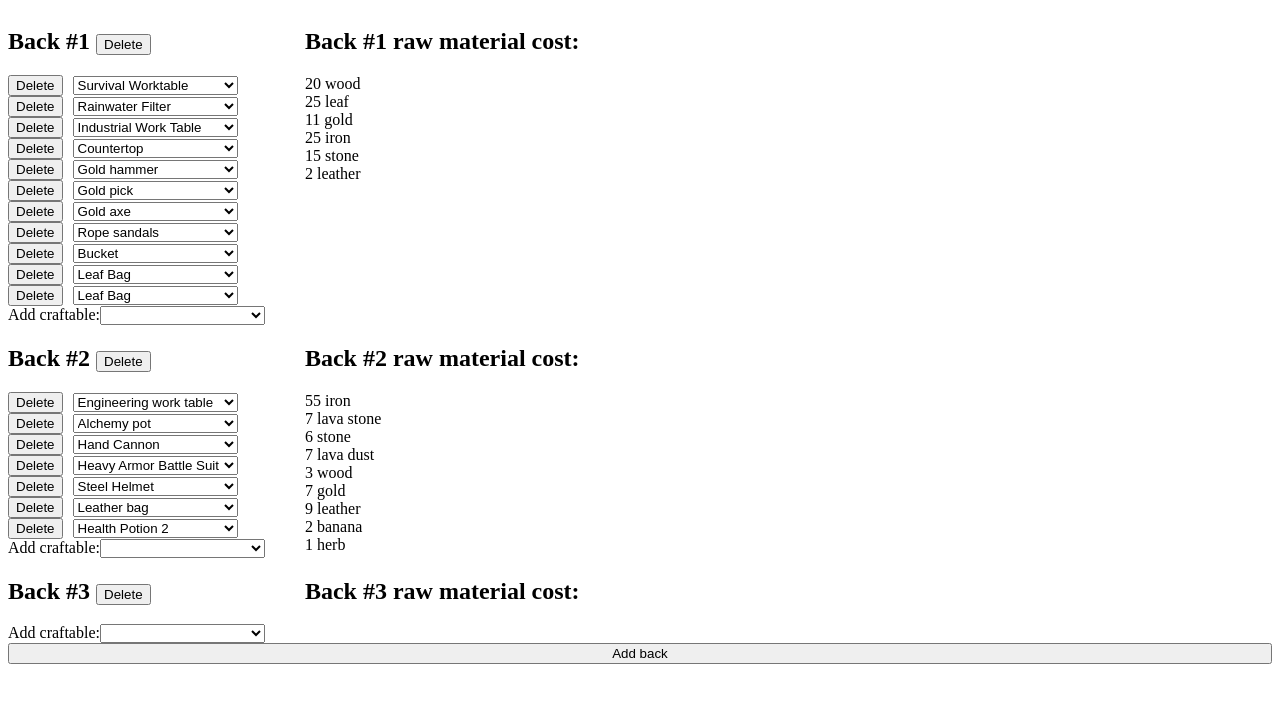
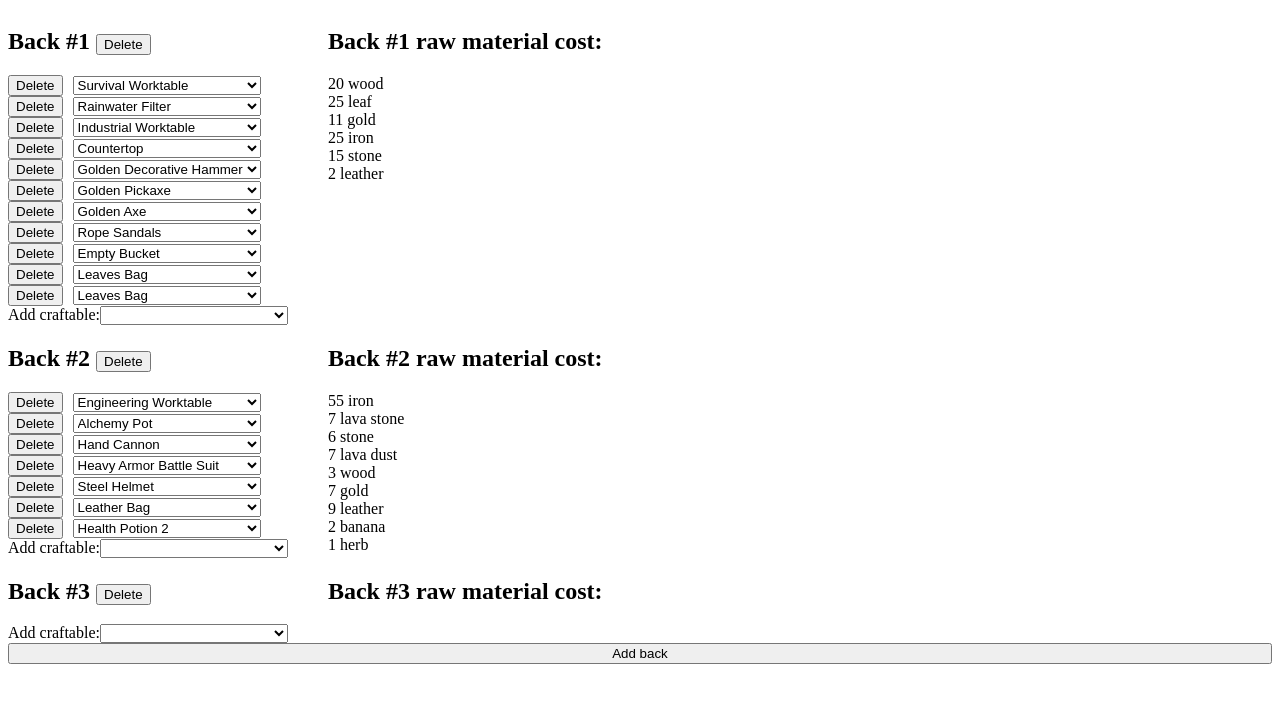
Before and after one commit to SLAzurin/misty-island-router, a React (Create React App) app: page / in a window 1280 px wide. Shown: the top 702 px of the page. Built offline with nearby package versions, Linux system fonts and the light colour scheme.

Commit message:
Fix minor item change and add more data

```diff
--- a/src/App.tsx
+++ b/src/App.tsx
@@ -46,6 +46,16 @@ function App() {
     setBuild(newBuild);
   };
 
+  const editCraftable = (
+    backNumber: number,
+    craftableIndex: number,
+    craftableName: string
+  ) => {
+    let newBuild = JSON.parse(JSON.stringify(build)) as string[][];
+    newBuild[backNumber][craftableIndex] = craftableName;
+    setBuild(newBuild);
+  };
+
   useEffect(() => {
     localStorage.setItem("mistyislandbuild", JSON.stringify(build));
   }, [build]);
@@ -83,7 +93,16 @@ function App() {
                       >
                         Delete
                       </button>
-                      <select defaultValue={structure}>
+                      <select
+                        value={structure}
+                        onChange={(e) => {
+                          editCraftable(
+                            backNumber,
+                            structureIndex,
+                            e.target.value
+                          );
+                        }}
+                      >
                         {Object.keys(items)
                           .sort()
                           .map((itemName, itemIndex) => {
--- a/src/data/index.ts
+++ b/src/data/index.ts
@@ -3,23 +3,23 @@ export const sampleBuild = [
     [
         "Survival Worktable",
         "Rainwater Filter",
-        "Industrial Work Table",
+        "Industrial Worktable",
         "Countertop",
-        "Gold hammer",
-        "Gold pick",
-        "Gold axe",
-        "Rope sandals",
-        "Bucket",
-        "Leaf Bag",
-        "Leaf Bag"
+        "Golden Decorative Hammer",
+        "Golden Pickaxe",
+        "Golden Axe",
+        "Rope Sandals",
+        "Empty Bucket",
+        "Leaves Bag",
+        "Leaves Bag"
     ],
     [
-        "Engineering work table",
-        "Alchemy pot",
+        "Engineering Worktable",
+        "Alchemy Pot",
         "Hand Cannon",
         "Heavy Armor Battle Suit",
         "Steel Helmet",
-        "Leather bag",
+        "Leather Bag",
         "Health Potion 2",
     ],
     [
--- a/src/data/items.ts
+++ b/src/data/items.ts
@@ -7,25 +7,20 @@ export const items: { [key: string]: { [key: string]: number } } = {
         leaf: 10,
         wood: 6,
     },
-    "Leaf Bag": {
+    "Leaves Bag": {
         leaf: 6,
     },
-    "Industrial Work Table": {
+    "Industrial Worktable": {
         gold: 5,
         iron: 10,
         stone: 9,
     },
-    "Gold hammer": {
-        iron: 4,
-        gold: 2,
-        wood: 1,
-    },
-    "Gold pick": {
+    "Golden Pickaxe": {
         gold: 2,
         iron: 2,
 
     },
-    "Gold axe": {
+    "Golden Axe": {
         gold: 2,
         iron: 2,
     },
@@ -34,7 +29,7 @@ export const items: { [key: string]: { [key: string]: number } } = {
         stone: 6,
         iron: 6,
     },
-    "Rope sandals": {
+    "Rope Sandals": {
         leather: 2,
     },
     "Raw Meat": {
@@ -46,19 +41,19 @@ export const items: { [key: string]: { [key: string]: number } } = {
     "Herb": {
         "herb": 1,
     },
-    "Bucket": {
+    "Empty Bucket": {
         iron: 1,
     },
-    "Engineering work table": {
+    "Engineering Worktable": {
         iron: 29,
         "lava stone": 5
     },
-    "Alchemy pot": {
+    "Alchemy Pot": {
         stone: 6,
         // 	1 water bucket(already have)
         iron: 2
     },
-    "Leather bag": {
+    "Leather Bag": {
         leather: 6
     },
     "Heavy Armor Battle Suit": {
@@ -82,6 +77,169 @@ export const items: { [key: string]: { [key: string]: number } } = {
         "lava dust": 3,
         wood: 3,
         "lava stone": 1
-    }
-
+    },
+    "Steel Pickaxe": {
+        iron: 5,
+        wood: 1,
+    },
+    "Iron Sword": {
+        wood: 1,
+        iron: 3
+    },
+    "Wooden Sword": {
+        wood: 3
+    },
+    Slingshot: {
+        wood: 1,
+        leaf: 3
+    },
+    "Stone Hammer": {
+        stone: 2,
+        wood: 1,
+    },
+    "Forked Spear": {
+        wood: 2,
+        iron: 2,
+        leaf: 3
+    },
+    "Battle Hammer": {
+        iron: 2,
+        wood: 2
+    },
+    "Overload Sword MARK-L1": {
+        iron: 5,
+        gold: 1,
+    },
+    Bow: {
+        iron: 1,
+        wood: 2,
+        leaf: 3,
+    },
+    "Deadly Poison Gourd": {
+        "piranha deadly poison": 5,
+    },
+    "Golden Sword": {
+        gold: 4,
+        iron: 1,
+    },
+    "Fish Spear": {
+        wood: 1,
+        iron: 2,
+        "piranha deadly poison": 1,
+    },
+    Crossbow: {
+        iron: 5,
+        wood: 1,
+        leaf: 3,
+    },
+    "Golden Decorative Hammer": {
+        iron: 4,
+        gold: 2,
+        wood: 1,
+    },
+    "Bastard Sword": {
+        iron: 5,
+    },
+    "Crude Cannon": {
+        wood: 2,
+        iron: 6,
+        "lava dust": 1,
+    },
+    Pistol: {
+        iron: 12,
+        "lava dust": 2,
+        wood: 2,
+    },
+    "Machine Gun": {
+        iron: 13,
+        "lava dust": 3,
+        wood: 3,
+    },
+    "Dual Bowguns": {
+        iron: 10,
+        "lava stone": 2,
+        leaf: 6,
+    },
+    "Flame Sword": {
+        iron: 3,
+        "lava stone": 1,
+    },
+    "Water Cane": {
+        iron: 3,
+        gold: 3,
+        "water ore": 1
+    },
+    "Lightning Cane": {
+        iron: 3,
+        gold: 3,
+        "lightning ore": 2
+    },
+    "Stone Axe": {
+        stone: 2,
+        wood: 1,
+    },
+    "Stone Pickaxe": {
+        stone: 2,
+        wood: 1,
+    },
+    Matches: {
+        wood: 1
+    },
+    "Steel Axe": {
+        iron: 5,
+        wood: 1
+    },
+    "Torch": {
+        wood: 1,
+    },
+    "Demolition Hammer": {
+        iron: 1,
+        wood: 1,
+        leaf: 3,
+    },
+    "Expedition Diary": {
+        leather: 1,
+        wood: 3,
+    },
+    "Mysterious Cook Book": {
+        leather: 1,
+        wood: 3,
+    },
+    "Whetstone": {
+        stone: 3
+    },
+    Fireworks: {
+        wood: 1,
+        "lava dust": 1,
+        petal: 1
+    },
+    Chainsaw: {
+        "lava stone": 1,
+        iron: 8,
+    },
+    "Hand Drill": {
+        iron: 5,
+        "lava stone": 1
+    },
+    "Magic Bag": {
+        leather: 4,
+        "lizard skin": 2,
+        gold: 1,
+    },
+    "Leaf Dress": {
+        leaf: 8
+    },
+    "Sturdy Straw Shoes": {
+        leaf: 6
+    },
+    "Jungle Floral Crown": {
+        leaf: 4
+    },
+    "Leather Hat": {
+        leather: 4
+    },
+    "Leather Outfit": {
+        leather: 5,
+        leaf: 6,
+    },
 }
```
